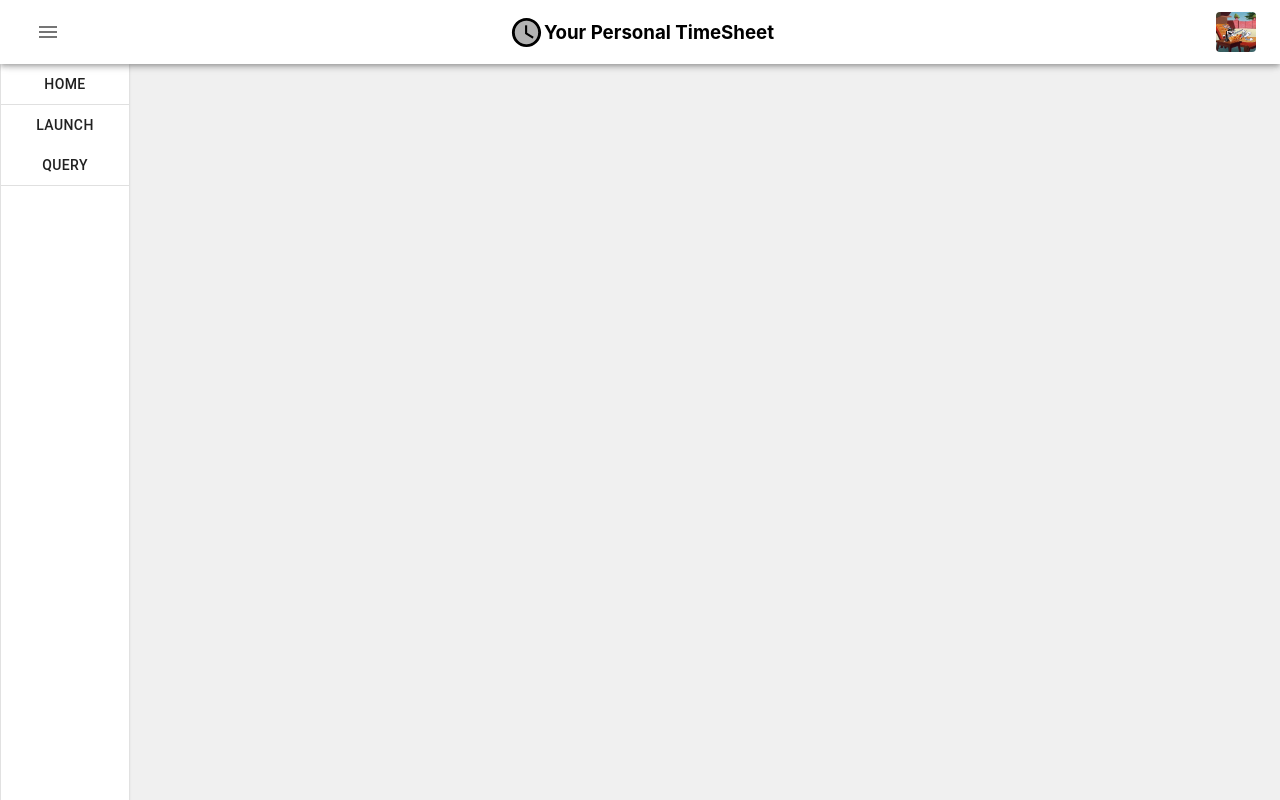
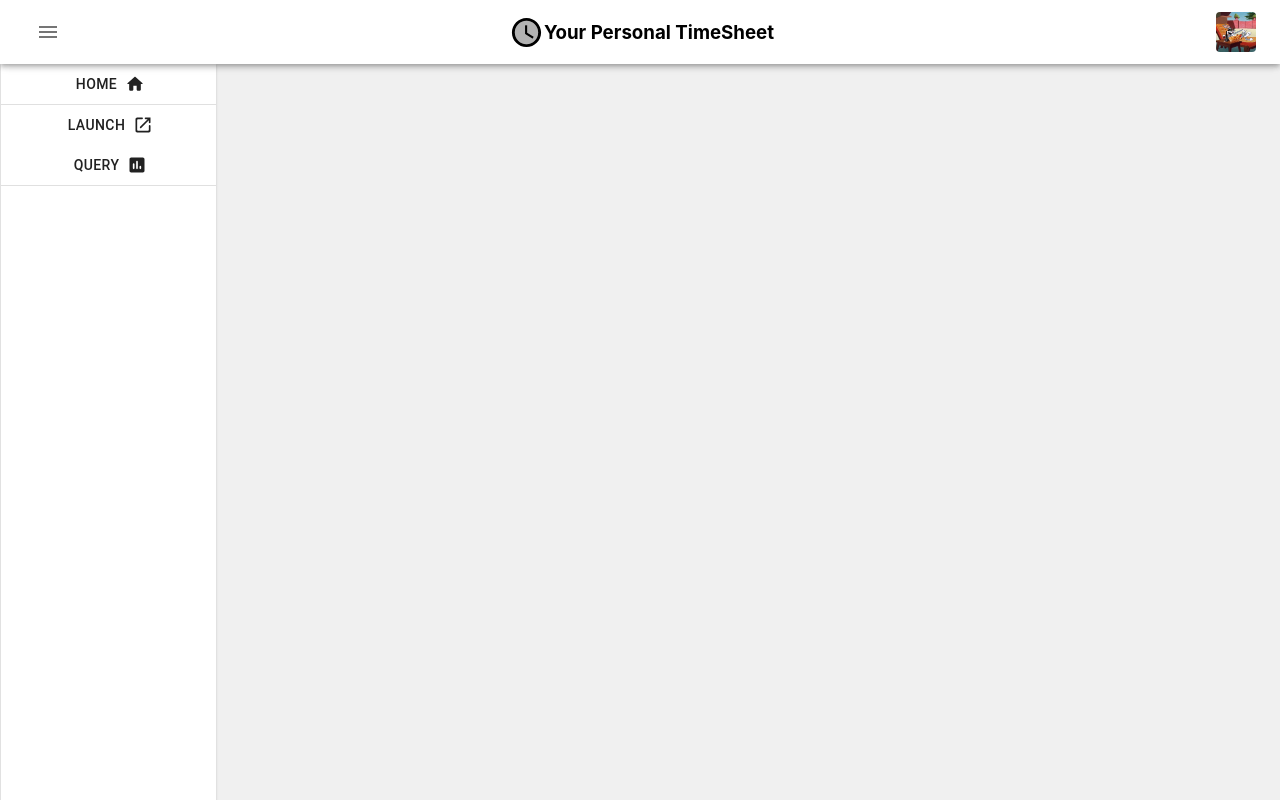
Before and after one commit to Alan-Graton/Personal-TimeSheet, a React (Create React App) app: page / in a window 1280 px wide. Both pictures are taken after a click on the button "I'M A COMPANY". Built offline with nearby package versions, Linux system fonts and the light colour scheme.

Commit message:
Few updates

```diff
--- a/src/pages/Dashboard/Components/Sidebar/Sidebar.jsx
+++ b/src/pages/Dashboard/Components/Sidebar/Sidebar.jsx
@@ -8,18 +8,35 @@ import Paper from "@material-ui/core/Paper";
 import Button from "@material-ui/core/Button";
 import Divider from "@material-ui/core/Divider";
 
+// Buttons Icons
+import HomeRoundedIcon from "@material-ui/icons/HomeRounded";
+import LaunchRoundedIcon from "@material-ui/icons/LaunchRounded";
+import AssessmentRoundedIcon from "@material-ui/icons/AssessmentRounded";
+
 function Sidebar(props) {
   const classes = useStyles();
   return (
     <Paper className={classes.root} elevation={1} square>
-      <Button onClick={props.HomePageClick} className={classes.buttons}>
+      <Button
+        endIcon={<HomeRoundedIcon />}
+        onClick={props.HomePageClick}
+        className={classes.buttons}
+      >
         Home
       </Button>
       <Divider />
-      <Button onClick={props.LaunchPageClick} className={classes.buttons}>
+      <Button
+        endIcon={<LaunchRoundedIcon />}
+        onClick={props.LaunchPageClick}
+        className={classes.buttons}
+      >
         Launch
       </Button>
-      <Button onClick={props.QueryPageClick} className={classes.buttons}>
+      <Button
+        endIcon={<AssessmentRoundedIcon />}
+        onClick={props.QueryPageClick}
+        className={classes.buttons}
+      >
         Query
       </Button>
       <Divider />
--- a/src/pages/Dashboard/Components/Sidebar/styles.js
+++ b/src/pages/Dashboard/Components/Sidebar/styles.js
@@ -2,9 +2,9 @@ import { makeStyles } from "@material-ui/core/styles";
 
 const useStyles = makeStyles({
     root: {
-        width: "10%",
-        maxWidth: "20%",
-        minWidth: "10%",
+        width: "35%",
+        maxWidth: 215,
+        minWidth: 215,
         display: "flex",
         flexDirection: "column",
         position: "fixed",
--- a/src/pages/Dashboard/index.jsx
+++ b/src/pages/Dashboard/index.jsx
@@ -27,8 +27,8 @@ function Dashboard() {
   const classes = useStyles();
 
   return (
-    <div className={classes.root} >
-      <main className={classes.main} >
+    <div className={classes.root}>
+      <main className={classes.main}>
         <Container>
           <Box>
             <Main />
```
Also changed, not shown: 1 other file (tests, documents, lock files or other folders).
